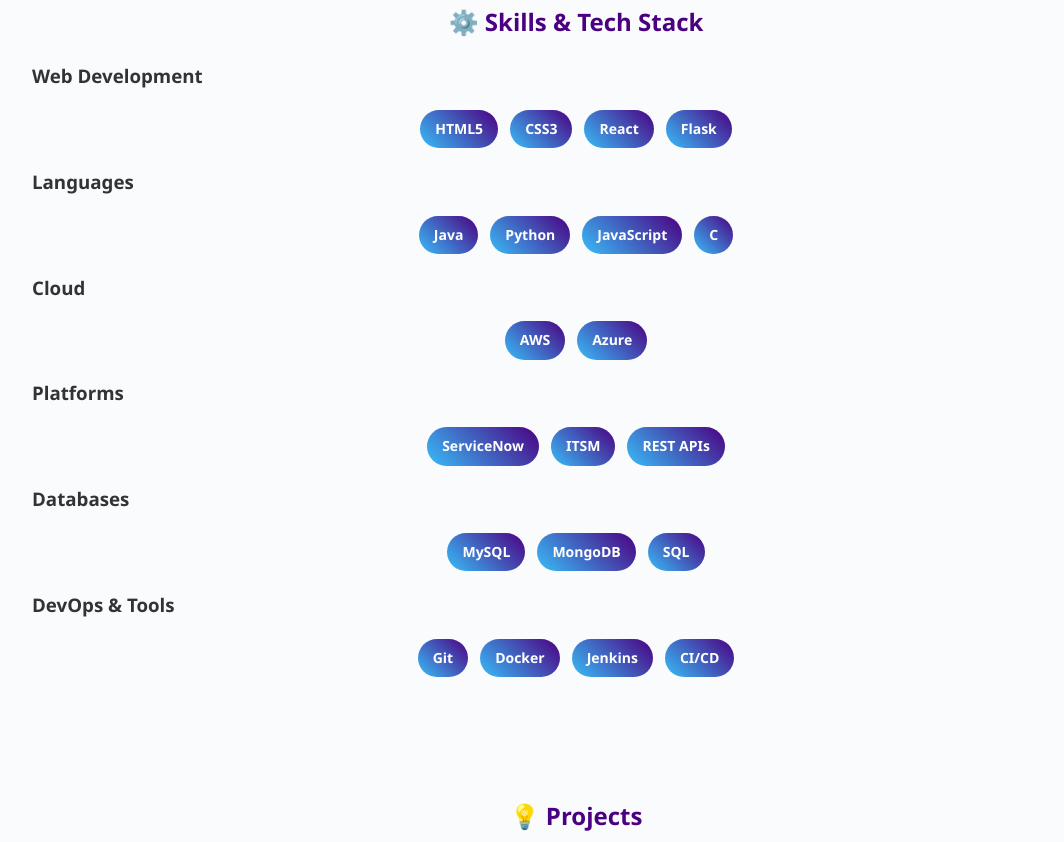
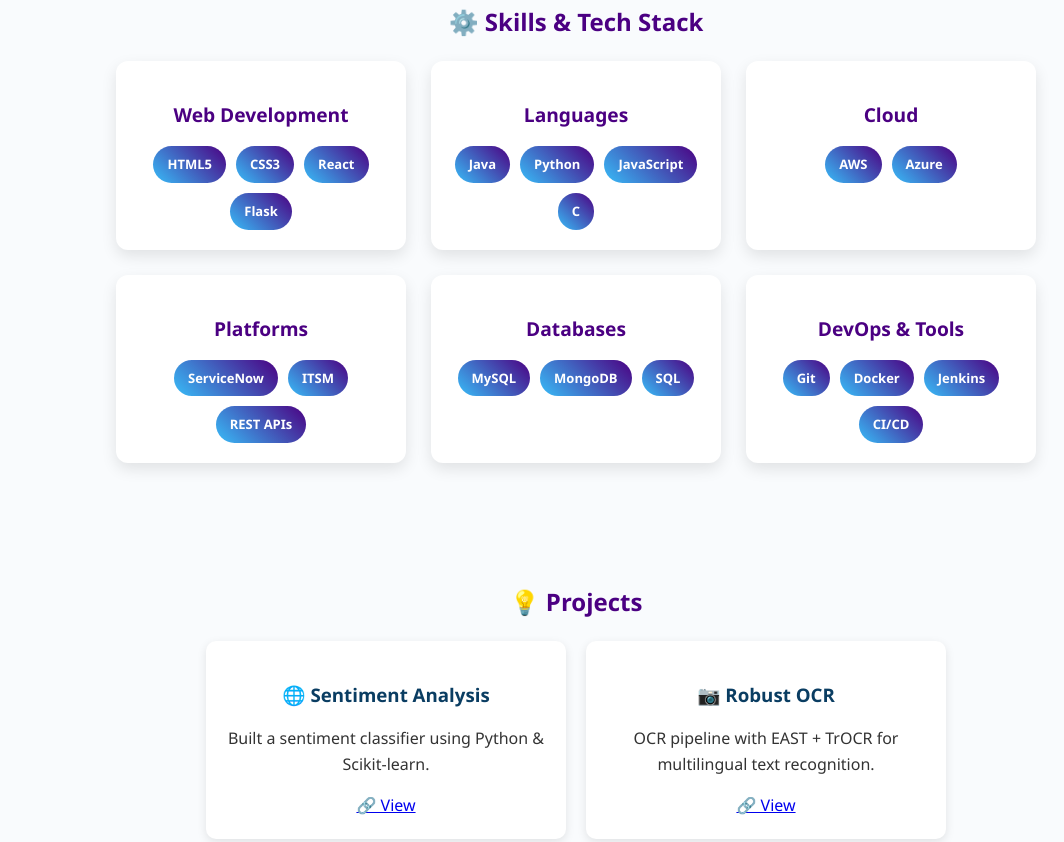
Before and after one commit to veerapuraju/VeerapuRaju-Portfolio, a plain HTML site: page index.html in a window 1280 px wide. Shown: the part 1281-2123 px from the top of the page, without its empty margins (64-1128 px from the left). Drawn offline with Linux system fonts and the light colour scheme.

Commit message:
Update style.css

```diff
--- a/style.css
+++ b/style.css
@@ -64,31 +64,43 @@
 .card:hover { transform: scale(1.05); }
 .card h3 { color: #0a3d62; margin-bottom: 10px; }
 
-/* Skills */
+/* Skills Section */
+.skills-grid {
+  display: flex;
+  flex-wrap: wrap;
+  gap: 25px;
+  justify-content: center;
+}
+.skill-category {
+  background: #fff;
+  padding: 20px;
+  border-radius: 12px;
+  box-shadow: 0 6px 15px rgba(0,0,0,0.1);
+  width: 250px;
+  text-align: center;
+  transition: transform 0.3s, box-shadow 0.3s;
+}
+.skill-category:hover {
+  transform: translateY(-5px);
+  box-shadow: 0 10px 25px rgba(0,0,0,0.15);
+}
+.skill-category h3 { color: #4b0082; margin-bottom: 15px; font-size: 1.2rem; }
 .skills {
   display: flex;
   flex-wrap: wrap;
-  gap: 12px;
   justify-content: center;
+  gap: 10px;
 }
 .badge {
   background: linear-gradient(45deg, #38bdf8, #4b0082);
   color: white;
-  padding: 8px 15px;
+  padding: 8px 14px;
   border-radius: 20px;
-  font-size: 14px;
+  font-size: 13px;
   font-weight: bold;
+  transition: transform 0.2s;
 }
-
-/* Projects */
-.project a {
-  display: inline-block;
-  margin-top: 10px;
-  color: #0a3d62;
-  font-weight: bold;
-  text-decoration: none;
-}
-.project a:hover { text-decoration: underline; }
+.badge:hover { transform: scale(1.1); }
 
 /* Contact */
 .contact-form {
```
